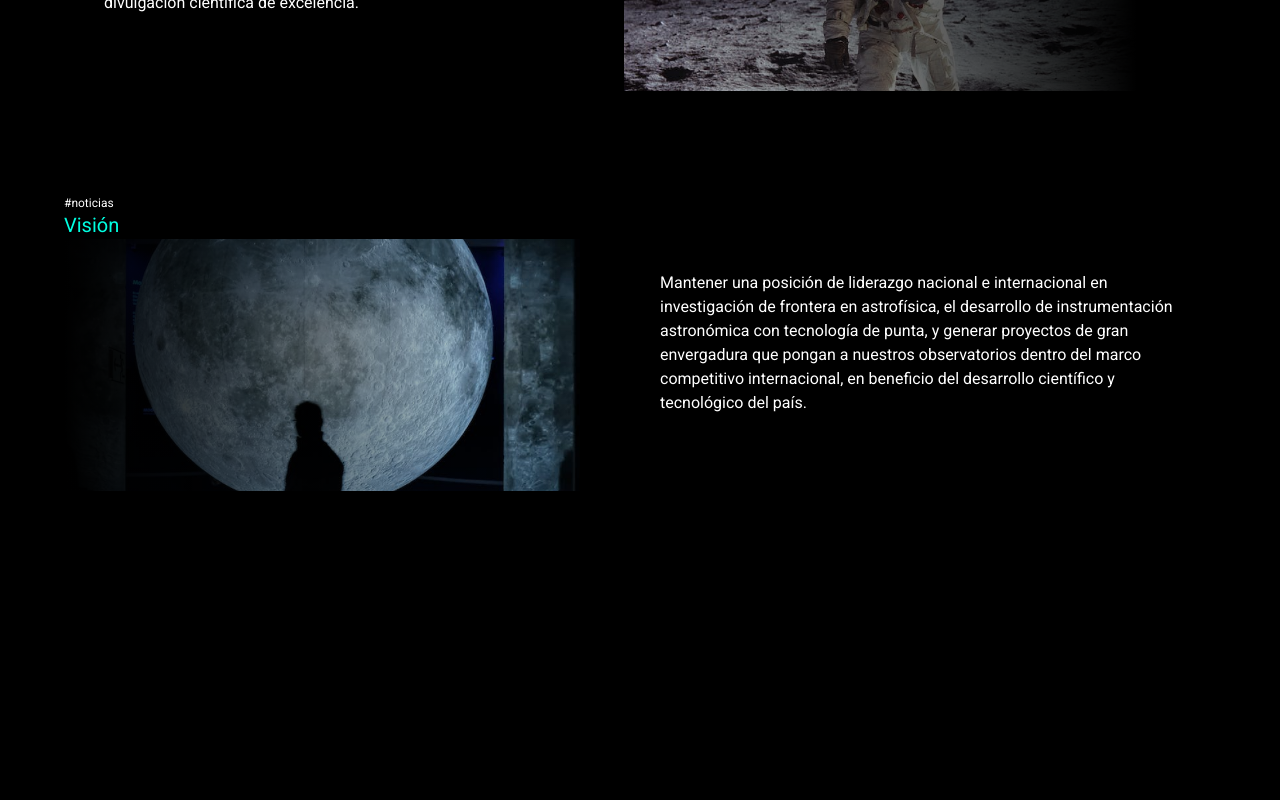
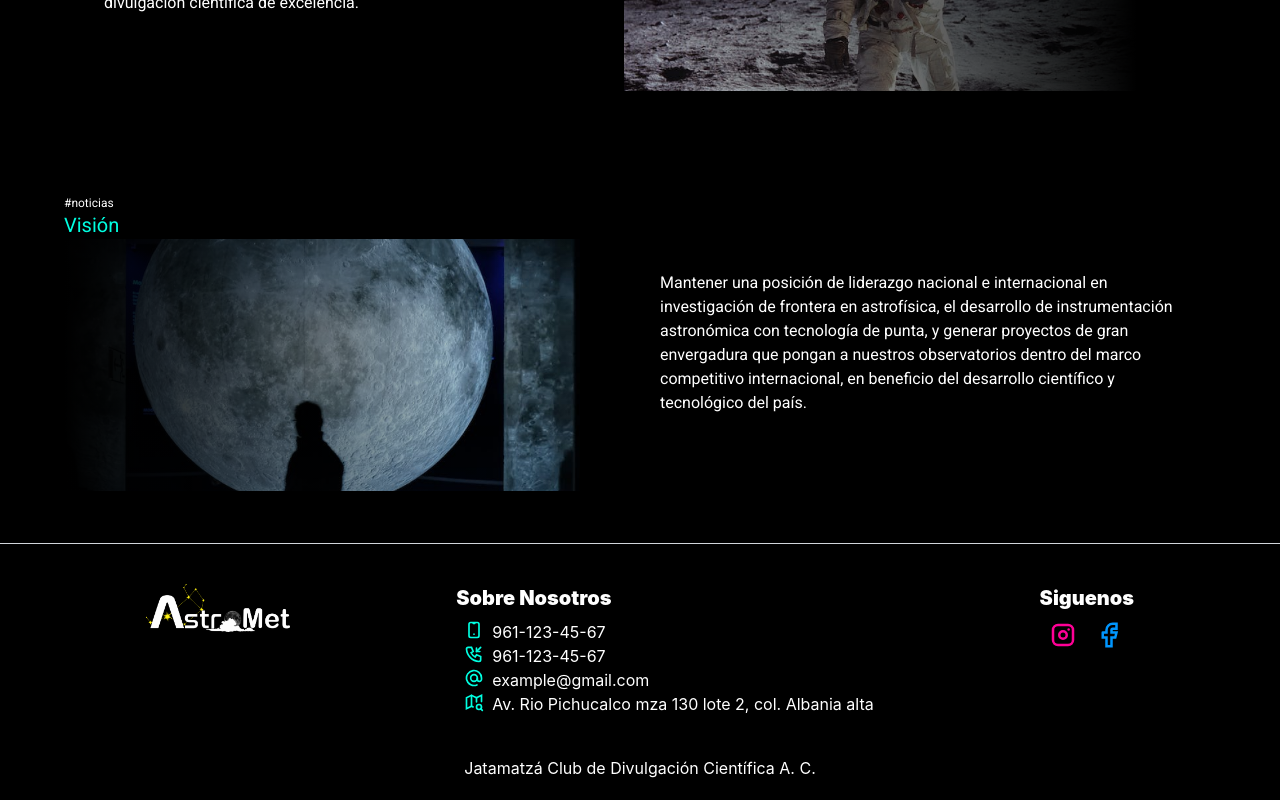
Before and after one commit to Crescens-Henry/AstroMet-Frontend, a React (Vite) app: page /home in a window 1280 px wide. Shown: the part 1857-2657 px from the top of the page. Before the commit the page ends 2400 px from the top, so only its background shows below. Built offline with nearby package versions, Linux system fonts and the light colour scheme.

Commit message:
Footer Component complete

```diff
--- a/src/components/ContentHero.jsx
+++ b/src/components/ContentHero.jsx
@@ -2,10 +2,11 @@ import React from "react";
 import { styles } from "../Styles";
 import { Timer } from "./Timer";
 import { targetDate } from "../constants";
+import { Link } from "react-scroll";
 
 export default function ContentHero() {
   return (
-    <div className={`${styles.flexCenter}`}>
+    <div id="Home" className={`${styles.flexCenter}`}>
       <div className={`${styles.boxWidth}`}>
         <div className="flex flex-col items-center justify-center text-center h-screen">
           <div className="absolute top-40">
@@ -13,6 +14,7 @@ export default function ContentHero() {
             <h3 className="text-blue-700 text-3xl font-bold ">CLUB</h3>
           </div>
           <div className="absolute items-center">
+            <Link to="footer" smooth={true} duration={500}>
               <button>
                 <svg
                   xmlns="http://www.w3.org/2000/svg"
@@ -27,6 +29,7 @@ export default function ContentHero() {
                 </svg>
                 <span>Saber más</span>
               </button>
+            </Link>
           </div>
 
           <div className="absolute bottom-20">
--- /dev/null
+++ b/src/components/Footer.jsx
@@ -0,0 +1,98 @@
+import React from "react";
+import {
+  IconBrandInstagram,
+  IconBrandFacebook,
+  IconDeviceMobile,
+  IconPhoneIncoming,
+  IconAt,
+  IconMapSearch,
+} from "@tabler/icons-react";
+import AstroMet_Logo from "../assets/logo/ASTROMET white_074730.png";
+import { instagramLink, facebookLink } from "../constants";
+
+export default function Footer() {
+  return (
+    <div id="footer" className="border-t border-gray-300 py-5">
+      <div className="flex flex-col md:flex-row justify-evenly items-center md:items-start md:space-x-10 p-5">
+        <div className="text-center md:text-left mb-5 md:mb-0 h-full">
+          <img
+            src={AstroMet_Logo}
+            alt="AstroMet-Logo"
+            className="h-12 mx-auto md:mx-0"
+          />
+        </div>
+        <div className="text-center md:text-left mb-5 md:mb-0">
+          <h2 className="text-xl font-black md:mb-2">Sobre Nosotros</h2>
+          <ul>
+            <li className="flex">
+              <IconDeviceMobile
+                size={20}
+                stroke={2}
+                color="#00FFE1"
+                strokeLinejoin="miter"
+                className="cursor-pointer block mx-2"
+              />
+              961-123-45-67
+            </li>
+            <li className="flex">
+              <IconPhoneIncoming
+                size={20}
+                stroke={2}
+                color="#00FFE1"
+                strokeLinejoin="miter"
+                className="cursor-pointer block mx-2"
+              />
+              961-123-45-67
+            </li>
+            <li className="flex">
+              <IconAt
+                size={20}
+                stroke={2}
+                color="#00FFE1"
+                strokeLinejoin="miter"
+                className="cursor-pointer block mx-2"
+              />
+              example@gmail.com
+            </li>
+            <li className="flex">
+              <IconMapSearch
+                size={20}
+                stroke={2}
+                color="#00FFE1"
+                strokeLinejoin="miter"
+                className="cursor-pointer block mx-2"
+              />
+              Av. Rio Pichucalco mza 130 lote 2, col. Albania alta
+            </li>
+          </ul>
+        </div>
+        <div className="text-center md:text-left">
+          <h2 className="text-xl font-black md:mb-2">Siguenos</h2>
+          <div className="flex justify-center md:justify-start">
+            <a href={instagramLink} target="_blank">
+              <IconBrandInstagram
+                size={30}
+                stroke={2}
+                color="#FF0096"
+                strokeLinejoin="miter"
+                className="cursor-pointer block mx-2"
+              />
+            </a>
+            <a href={facebookLink} target="_blank">
+              <IconBrandFacebook
+                size={30}
+                stroke={2}
+                color="#0096FF"
+                strokeLinejoin="miter"
+                className="cursor-pointer block mx-2"
+              />
+            </a>
+          </div>
+        </div>
+      </div>
+      <div className="text-center mt-5">
+        <span>Jatamatzá Club de Divulgación Científica A. C.</span>
+      </div>
+    </div>
+  );
+}
--- a/src/constants/index.js
+++ b/src/constants/index.js
@@ -25,6 +25,9 @@ export const navLinks = [
 ];
 
 // TODO: Modificables:
+export const instagramLink = "https://www.instagram.com/";
+export const facebookLink = "https://www.facebook.com";
+
 export const targetDate = new Date("2023-10-14T12:00:00").getTime();
 
 import imageMission from "../assets/img/imageMission.png";
--- a/src/routes/Routers.jsx
+++ b/src/routes/Routers.jsx
@@ -7,7 +7,7 @@ import Courses from "../pages/Courses";
 import Login from "../pages/Login";
 import Register from "../pages/Register";
 import Navbar from "../components/Navbar";
-// import Footer from "../components/Footer";
+import Footer from "../components/Footer";
 
 export default function Routers() {
   return (
@@ -22,7 +22,7 @@ export default function Routers() {
         <Route path="/Login" element={<Login />} />
         <Route path="/Register" element={<Register />} />
       </Routes>
-      {/* <Footer /> */}
+      <Footer />
     </BrowserRouter>
   );
 }
```
Lines whose indentation alone changed are shown as unchanged.
